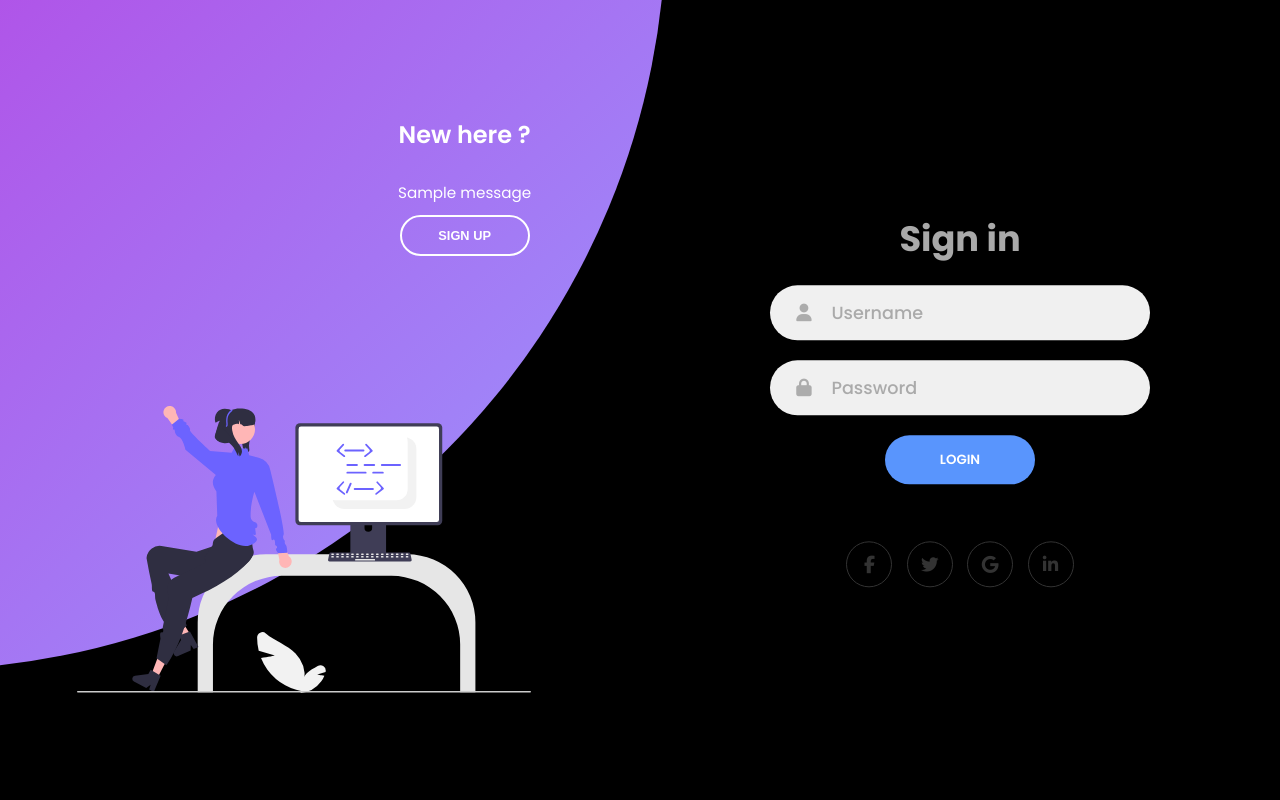
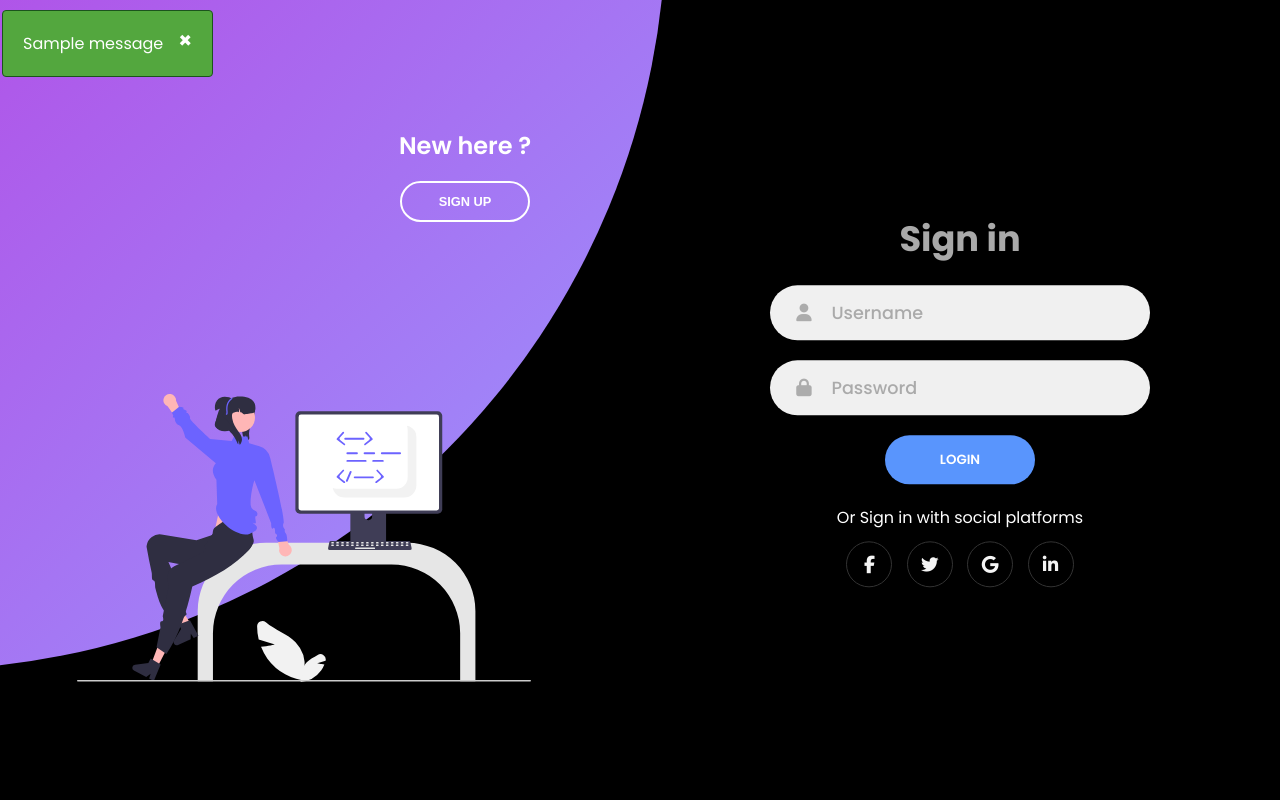
Before and after one commit to Deepanshu291/Pyone-Online-Compiler, a Django app: page /login/ in a window 1280 px wide. Run offline with Django 4.2, Linux system fonts and the light colour scheme; one stand-in notice (Sample message) is shown; some libraries are stand-ins or nearby versions.

Commit message:
v+0.26.22.05

```diff
--- a/Frontend/static/css/loginpage.css
+++ b/Frontend/static/css/loginpage.css
@@ -102,6 +102,7 @@ form.sign-in-form {
 }
 
 .social-text {
+  color: white;
   padding: 0.7rem 0;
   font-size: 1rem;
 }
@@ -118,7 +119,7 @@ form.sign-in-form {
   justify-content: center;
   align-items: center;
   margin: 0 0.45rem;
-  color: #333;
+  color: whitesmoke;
   border-radius: 50%;
   border: 1px solid #333;
   text-decoration: none;
@@ -397,3 +398,70 @@ form.sign-in-form {
     left: 50%;
   }
 }
+
+/* .alert {
+  width: 100%;
+  padding: 12px 16px;
+  border-radius: 4px;
+  border-style: solid;
+  border-width: 1px;
+  margin-bottom: 12px;
+  font-size: 16px;
+} */
+
+.alert.alert-success {
+  background-color: rgb(83, 167, 62);
+  border-color: rgb(27, 83, 28);
+
+}
+
+.alert.alert-info {
+  background-color:rgb(70, 184, 207);
+  /* color: ; */
+  border-color: rgba(49, 112, 143, 1);
+}
+
+
+.alert.alert-warning {
+  background-color: rgb(221, 165, 52);
+  border-color: rgba(138, 109, 59, 1);
+  /* color: ; */
+}
+
+.alert.alert-error {
+  background-color: #d34e44;
+  border-color: rgba(114, 28, 36,1);
+}
+
+
+.alert {
+  z-index: 100;
+  position: absolute;
+  top: 0;
+  padding: 20px;
+  border-radius: 4px;
+  border-style: solid;
+  border-width: 1px;
+  /* background-color: #f44336; Red */
+  color: white;
+  margin-top: 10px;
+  margin: 10px 2px;
+  margin-bottom: 15px;
+}
+
+/* The close button */
+.closebtn {
+  margin-left: 15px;
+  color: white;
+  font-weight: bold;
+  float: right;
+  font-size: 22px;
+  line-height: 20px;
+  cursor: pointer;
+  transition: 0.3s;
+}
+
+/* When moving the mouse over the close button */
+.closebtn:hover {
+  color: black;
+}
--- a/Frontend/templates/loginpage.html
+++ b/Frontend/templates/loginpage.html
@@ -15,6 +15,13 @@
   <body>
     <div class="container">
       <div class="forms-container">
+        {% for message in messages %}
+           <div {% if message.tags %}  class="alert alert-{{message.tags}}"  {% endif %} >
+          <span class="closebtn" onclick="this.parentElement.style.display='none';">&times;</span>
+         {{message}}
+        </div>
+              {% endfor %}
+
         <div class="signin-signup">
           <form action="/login/" method="POST" class="sign-in-form">
             {% csrf_token %}
@@ -50,19 +57,20 @@
             <h2 class="title">Sign up</h2>
             <div class="input-field">
               <i class="fas fa-user"></i>
-              <input name="name" type="text" placeholder="Username" />
+              <input name="name" type="text" autocomplete="off" placeholder="Username" />
+
             </div>
             <div class="input-field">
               <i class="fas fa-envelope"></i>
-              <input name="email" type="email" placeholder="Email" />
+              <input name="email" type="email" autocomplete="off" placeholder="Email" />
             </div>
             <div class="input-field">
               <i class="fas fa-lock"></i>
-              <input name="psw" type="password" placeholder="Password" />
+              <input name="psw" type="password" autocomplete="off" placeholder="Password" />
             </div>
             <div class="input-field">
               <i class="fas fa-lock"></i>
-              <input name="cpsw" type="cpassword" placeholder="Confirm Password" />
+              <input name="cpsw" type="cpassword" autocomplete="off"  placeholder="Confirm Password" />
             </div>
             <input type="submit" class="btn" value="Sign up" />
             <p class="social-text">Or Sign up with social platforms</p>
@@ -85,17 +93,23 @@
       </div>
 
       <div class="panels-container">
+
         <div class="panel left-panel">
+
           <div class="content">
             <h3>New here ?</h3>
             <p></p>
-            {% for message in messages %}
-            <p {% if message.tags %} class="{{ message.tags }}"{% endif %}>
-              {{ message }}
+            {% comment %} {% for message in messages %}
 
-            </p>
-              {% endfor %}
+            <div {% if message.tags %}  class="alert alert-{{message.tags}}"  {% endif %} role="alert">
+             {{message}}
+            </div>
 
+              {% endfor %} {% endcomment %}
+{% comment %}
+              <div class="alert alert-info" role="alert">This will be the info alert</div>
+              <div class="alert alert-warning" role="alert">This will be the warning alert</div>
+              <div class="alert alert-danger" role="alert">This will be the danger alert</div> {% endcomment %}
             <button class="btn transparent" id="sign-up-btn">
               Sign up
             </button>
@@ -105,12 +119,12 @@
         <div class="panel right-panel">
           <div class="content">
             <h3>One of us ?</h3>
-            {% for message in messages %}
-            <p {% if message.tags %} class="{{ message.tags }}"{% endif %}>
-              {{ message }}
-
-            </p>
-              {% endfor %}
+            <br> <br>
+            {% comment %} {% for message in messages %}
+            <div {% if message.tags %}  class="alert alert-{{message.tags}}"  {% endif %} role="alert">
+              {{message}}
+             </div>
+              {% endfor %} {% endcomment %}
 
             <button class="btn transparent" id="sign-in-btn">
               Sign in
```
Also changed, not shown: Frontend/static/css/style.css (+60 -0 lines), Frontend/templates/home.html (+20 -0 lines), Frontend/views.py (+7 -2 lines), db.sqlite3.
